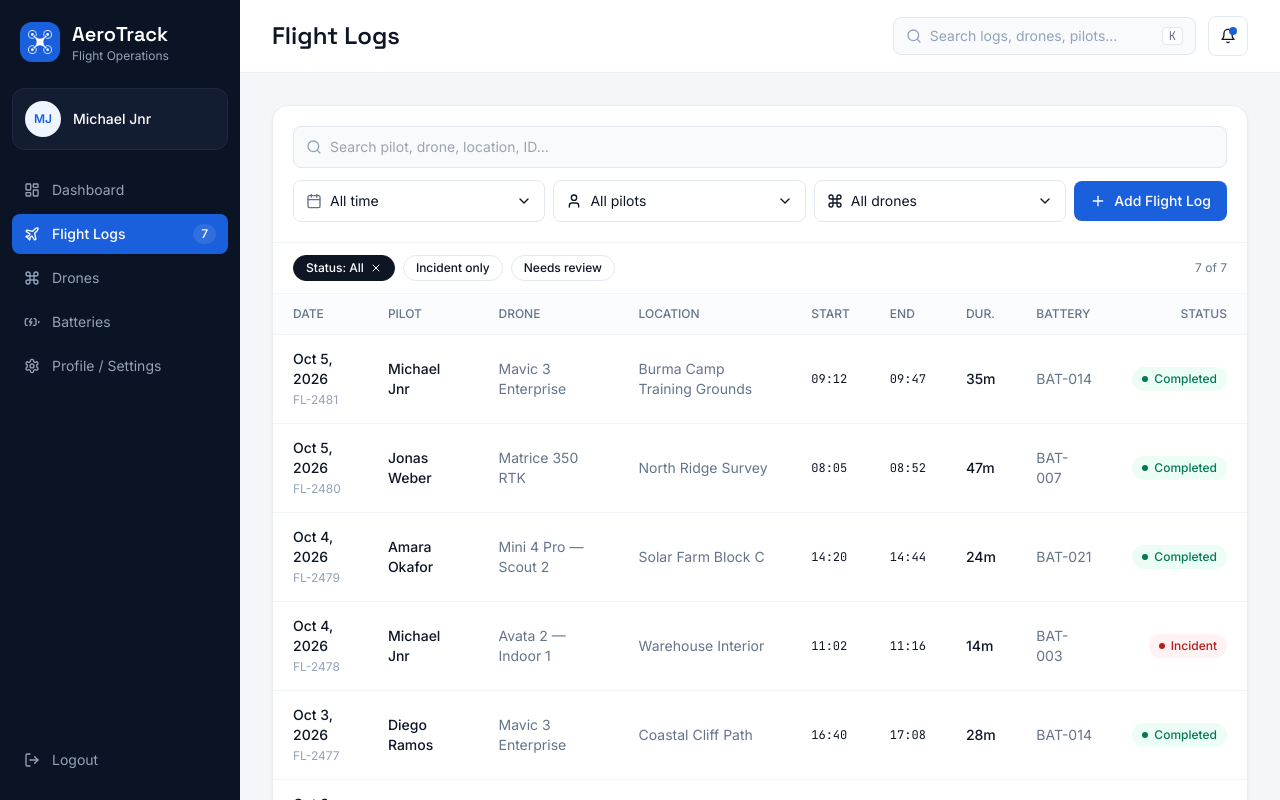
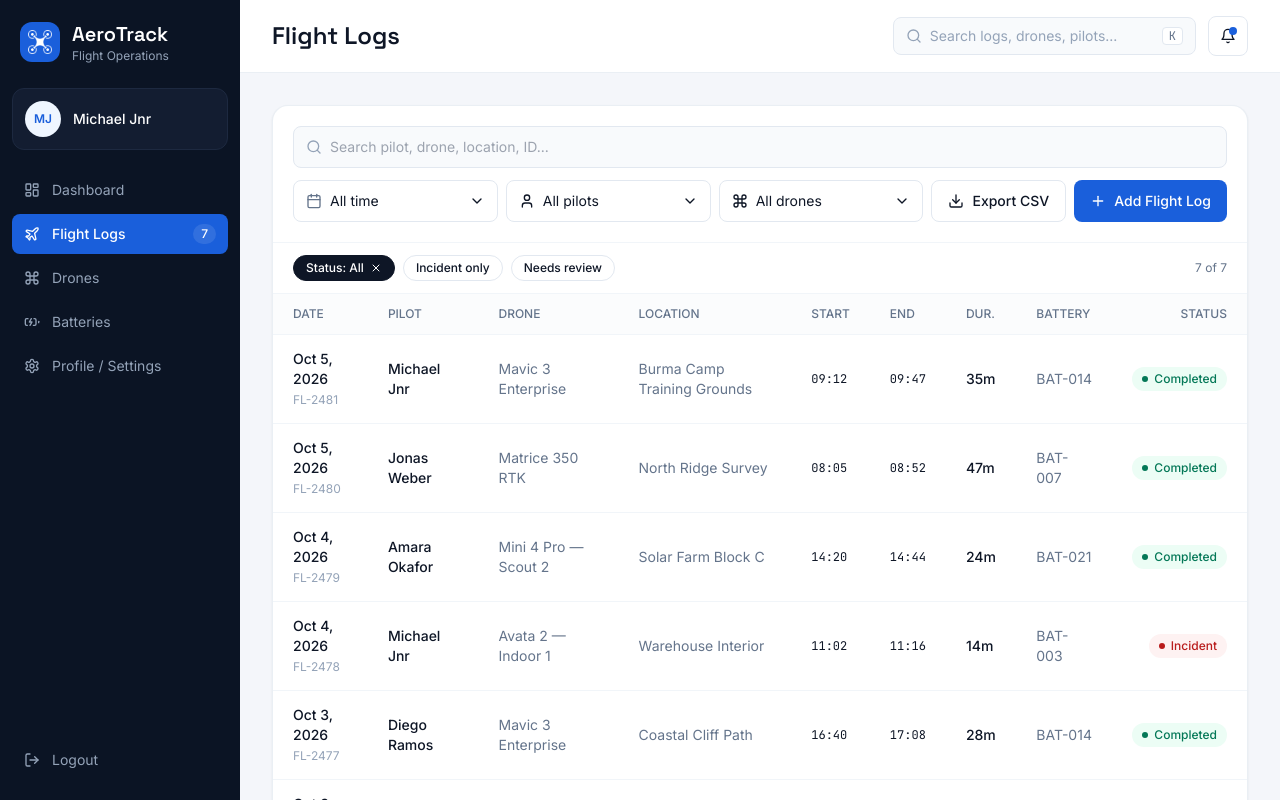
Before and after one commit to msyj05/AeroTrack, a React (Vite) app: page /flight-logs in a window 1280 px wide. Shown: the top 800 px of the page. Built offline with nearby package versions, Linux system fonts and the light colour scheme.

Commit message:
Added csv export feature

```diff
--- a/src/pages/FlightLogs.tsx
+++ b/src/pages/FlightLogs.tsx
@@ -6,6 +6,7 @@ import {
   ChevronLeft,
   ChevronRight,
   Command,
+  Download,
   Plane,
   Plus,
   Search,
@@ -15,6 +16,7 @@ import {
 import Topbar from "../components/layout/Topbar";
 import StatusBadge from "../components/ui/StatusBadge";
 import { useData } from "../data/DataContext";
+import { downloadFlightLogsCsv } from "../utils/exportCsv";
 import EmptyState from "../components/ui/EmptyState";
 
 type Filter = "All" | "Incident" | "Review";
@@ -123,15 +125,30 @@ export default function FlightLogs() {
                 />
               </div>
 
-              {/* Add button — full width below filters until md, then inline right */}
+              <div className="flex w-full gap-2 md:w-auto">
+                <button
+                  onClick={() => {
+                    const today = new Date().toISOString().split("T")[0];
+                    downloadFlightLogsCsv(rows, `flight-logs-${today}.csv`);
+                  }}
+                  disabled={rows.length === 0}
+                  className="btn-outline flex-1 md:flex-none disabled:cursor-not-allowed disabled:opacity-50"
+                  aria-label="Export to CSV"
+                >
+                  <Download className="h-4 w-4" />
+                  <span className="hidden sm:inline">Export CSV</span>
+                  <span className="sm:hidden">Export</span>
+                </button>
                 <Link
                   to="/flight-logs/new"
-                className="btn-primary w-full md:w-auto"
+                  className="btn-primary flex-1 md:flex-none"
                   aria-label="Add flight log"
                 >
                   <Plus className="h-4 w-4" />
-                Add Flight Log
+                  <span className="hidden sm:inline">Add Flight Log</span>
+                  <span className="sm:hidden">Add</span>
                 </Link>
+              </div>
             </div>
           </div>
 
--- /dev/null
+++ b/src/utils/exportCsv.ts
@@ -0,0 +1,71 @@
+import type { FlightLog } from "../types";
+
+/** Escapes a value for CSV: wraps in quotes, doubles internal quotes. */
+function esc(v: string | number | undefined): string {
+  const s = String(v ?? "");
+  if (s.includes(",") || s.includes('"') || s.includes("\n")) {
+    return `"${s.replace(/"/g, '""')}"`;
+  }
+  return s;
+}
+
+export function downloadFlightLogsCsv(
+  logs: FlightLog[],
+  filename = "flight-logs.csv",
+) {
+  const headers = [
+    "Flight ID",
+    "Date",
+    "Pilot",
+    "Drone",
+    "Location",
+    "Start",
+    "End",
+    "Duration (min)",
+    "Battery",
+    "Status",
+    "Purpose",
+    "Flight Type",
+    "Initial %",
+    "Final %",
+    "Initial Temp (°C)",
+    "Final Temp (°C)",
+    "Incident",
+    "Notes",
+  ];
+
+  const rows = logs.map((f) => [
+    f.id,
+    f.date,
+    f.pilot,
+    f.drone,
+    f.location,
+    f.start,
+    f.end,
+    `${f.durationMin} min`,
+    f.battery,
+    f.status,
+    f.purpose ?? "",
+    f.flightType ?? "",
+    f.initialPct !== undefined ? `${f.initialPct}%` : "",
+    f.finalPct !== undefined ? `${f.finalPct}%` : "",
+    f.initialTemp !== undefined ? `${f.initialTemp}°C` : "",
+    f.finalTemp !== undefined ? `${f.finalTemp}°C` : "",
+    f.incident ?? "",
+    f.notes ?? "",
+  ]);
+
+  const csv = [headers, ...rows]
+    .map((row) => row.map(esc).join(","))
+    .join("\n");
+
+  const blob = new Blob([csv], { type: "text/csv;charset=utf-8;" });
+  const url = URL.createObjectURL(blob);
+  const link = document.createElement("a");
+  link.href = url;
+  link.download = filename;
+  document.body.appendChild(link);
+  link.click();
+  document.body.removeChild(link);
+  URL.revokeObjectURL(url);
+}
```
Lines whose indentation alone changed are shown as unchanged.
